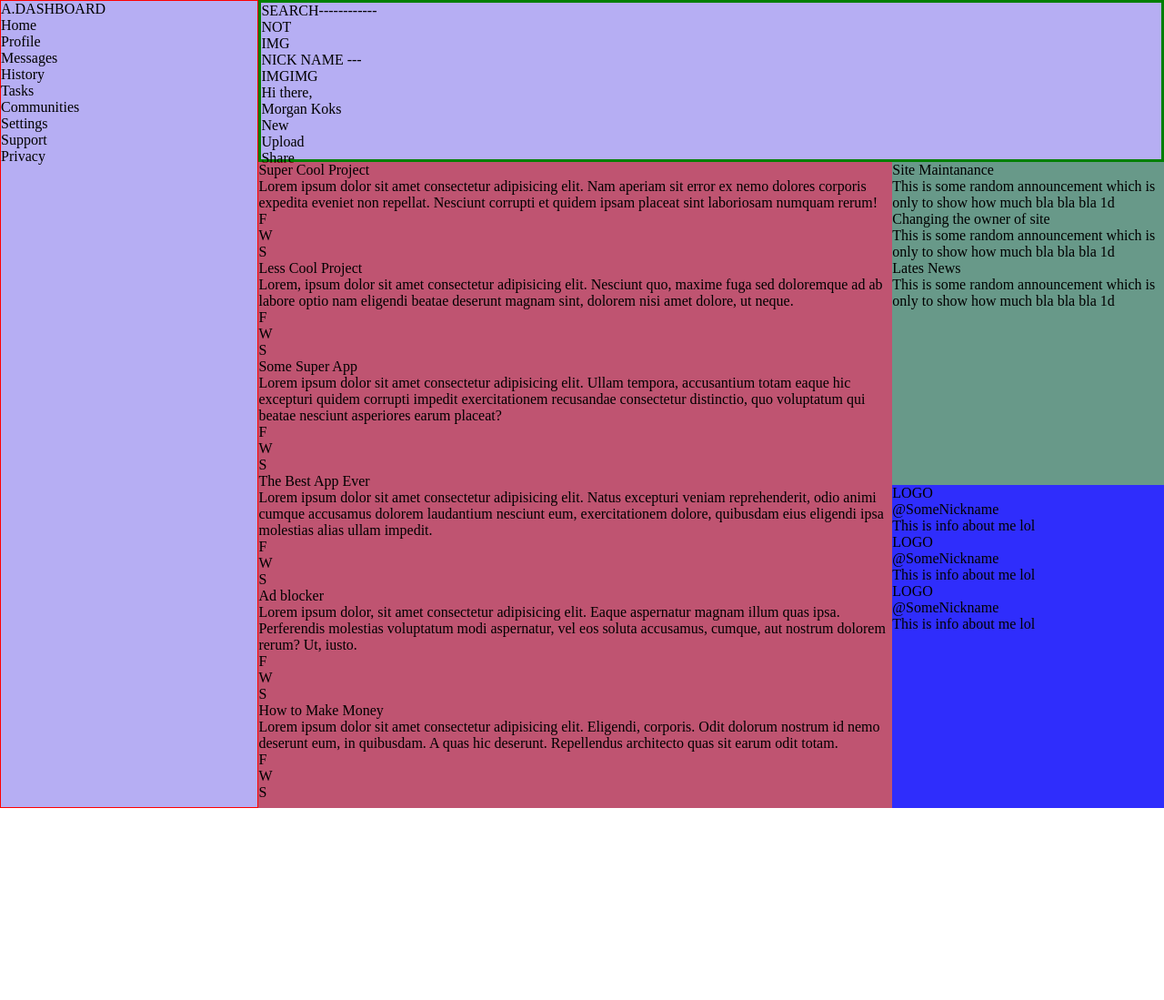
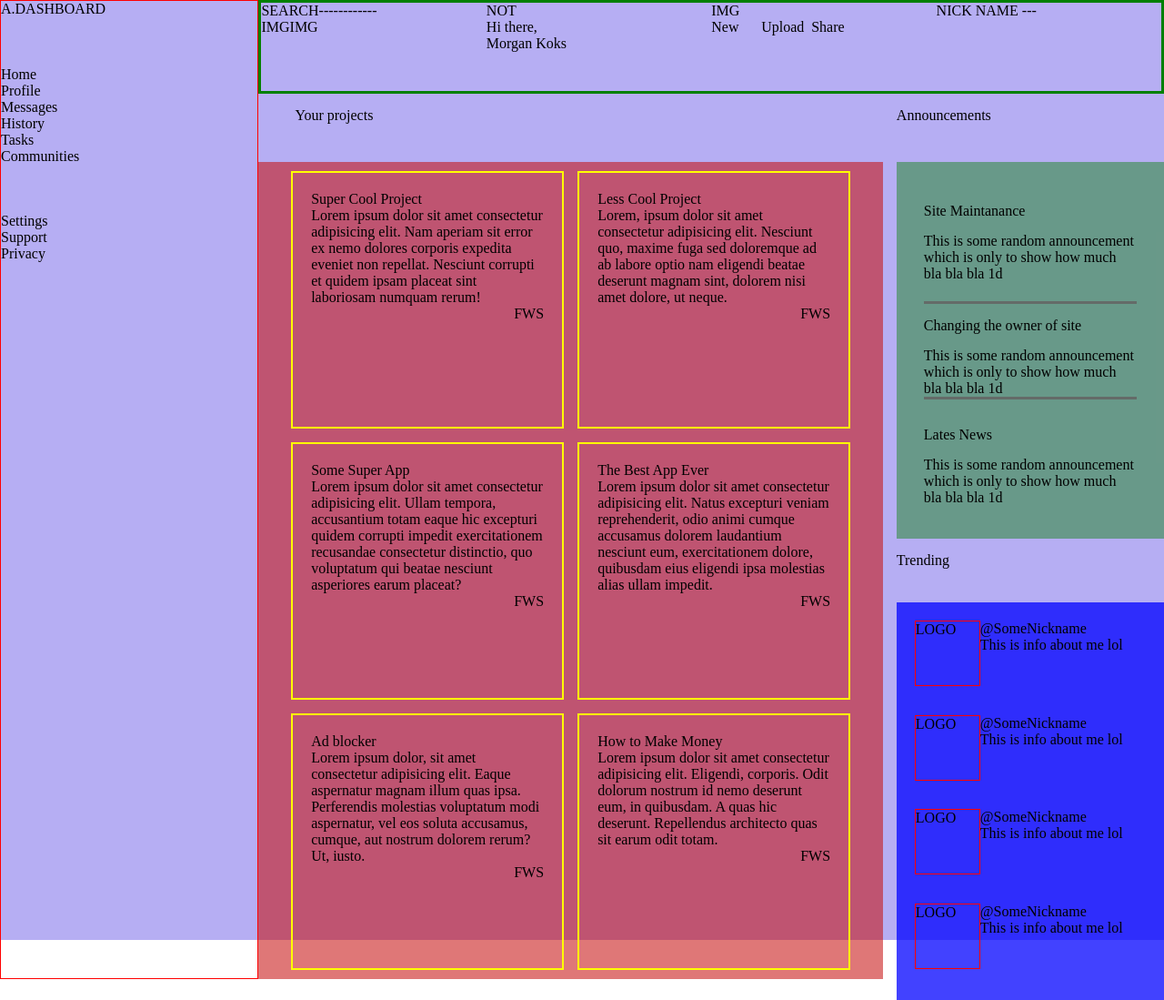
Before and after one commit to Mttt7/admin-dashboard, a plain HTML site: page index.html in a window 1280 px wide. Shown: the top 1099 px of the page at 91% size. Before the commit the page ends 888 px from the top, so only its background shows below. Drawn offline with Linux system fonts and the light colour scheme.

Commit message:
finish basic skeleton with styling

```diff
--- a/index.html
+++ b/index.html
@@ -35,23 +35,27 @@
                 <div class="profile-nickname-small">NICK NAME ---</div>
             </div>
             <div class="bot-header">
+
+
                     <div class="greetings">
                         <div class="profile-medium-photo">IMGIMG</div>
                         <div class="hi-saying">Hi there, </div>
                         <div class="profile-nickname-big">Morgan Koks</div>
-
+                    </div>
                     <div class="buttons">
                         <div class="new-button">New</div>
                         <div class="upload-button">Upload</div>
                         <div class="share-button">Share</div>
                     </div>
-                </div>
+
             </div>
         </div>
 
 
         <div class="main">
+            <div class="projects-tittle">Your projects</div>
             <div class="projects">
+
                 <div class="card">
                     <div class="card-tittle">Super Cool Project</div>
                     <div class="card-description">Lorem ipsum dolor sit amet consectetur adipisicing elit. Nam aperiam sit error ex nemo dolores corporis expedita eveniet non repellat. Nesciunt corrupti et quidem ipsam placeat sint laboriosam numquam rerum!</div>
@@ -107,8 +111,10 @@
                     </div>
                 </div>
             </div>
+            <div class="ann-tittle">Announcements</div>
+            <div class="announcements">
 
-            <div class="announcements">
+
                     <div class="ann-card">
                         <div class="ann-tittle">Site Maintanance</div>
                         <div class="ann-description">This is some random announcement which is only to show how much bla bla bla 1d</div>
@@ -121,23 +127,41 @@
                         <div class="ann-tittle">Lates News</div>
                         <div class="ann-description">This is some random announcement which is only to show how much bla bla bla 1d</div>
                     </div>
+
             </div>
-
+            <div class="tren-tittle">Trending</div>
             <div class="trending">
                 <div class="tren-card">
                     <div class="logo">LOGO</div>
+                    <div class="tren-nick-wrapper">
                         <div class="tren-nickname">@SomeNickname</div>
                         <div class="tren-description">This is info about me lol</div>
                     </div>
+
+                </div>
                 <div class="tren-card">
                     <div class="logo">LOGO</div>
+                    <div class="tren-nick-wrapper">
                         <div class="tren-nickname">@SomeNickname</div>
                         <div class="tren-description">This is info about me lol</div>
                     </div>
+
+                </div>
                 <div class="tren-card">
                     <div class="logo">LOGO</div>
+                    <div class="tren-nick-wrapper">
                         <div class="tren-nickname">@SomeNickname</div>
                         <div class="tren-description">This is info about me lol</div>
+                    </div>
+
+                </div>
+                <div class="tren-card">
+                    <div class="logo">LOGO</div>
+                    <div class="tren-nick-wrapper">
+                        <div class="tren-nickname">@SomeNickname</div>
+                        <div class="tren-description">This is info about me lol</div>
+                    </div>
+
                 </div>
             </div>
         </div>
--- a/styles/style.scss
+++ b/styles/style.scss
@@ -33,35 +33,141 @@ time, mark, audio, video {
 
     display: grid;
     grid-template-columns: 2fr 7fr;
-    grid-template-rows: 20% 1fr;
+    grid-template-rows: 10% 1fr;
 }
 
 .sidebar{
     border: red 1px solid;
+    grid-area: 1/1/3/2;
 
-    grid-area: 1/1/3/2;
+    display: flex;
+    flex-direction: column;
+    gap:5%;
 }
 
 .header{
     border: solid green 3px;
     grid-area: 1/2/2/3;
+
+    .top-header{
+        display: grid;
+        grid-template-columns: repeat(4,1fr);
+        grid-template-rows: 1fr;
+    }
+
+    .bot-header{
+        display: grid;
+        grid-template-columns: 3fr 1fr 1fr 1fr;
+        grid-template-rows: 1fr;
+
+        .greetings{
+            display: grid;
+            grid-template-columns: 1fr 1fr;
+            grid-template-rows: 1fr 1fr;
+
+            .profile-medium-photo{
+                grid-area:1/1/3/2;
+            }
+        }
+
+        .buttons{
+            display: grid;
+            grid-template-columns: 1fr 1fr 1fr;
+
+        }
+    }
 }
 
 .main{
     display: grid;
     grid-template-columns: 7fr 3fr;
-    grid-template-rows: 1fr 1fr;
+    grid-template-rows: 60px 1fr 40px 1fr;
+    gap:15px;
 
     .projects{
         background-color: rgba(199, 17, 17, 0.569);
-        grid-area: 1/1/3/2;
+        grid-area: 2/1/5/2;
+
+        padding: 10px;
+
+        display: grid;
+
+        justify-content: center;
+        grid-template-columns: repeat(auto-fit,minmax(250px,300px));
+        grid-template-rows: 1fr 1fr 1fr;
+        gap:15px;
+        .card{
+            border: 2px yellow solid;
+
+
+
+            padding: 20px;
+
+
+            .card-buttons{
+                display: flex;
+                justify-content: flex-end;
+            }
+        }
+
     }
+
+    .projects-tittle{
+        grid-area: 1/1/1/1;
+        padding: 15px;
+        padding-left: 40px;
+    }
+
+    .ann-tittle{
+        grid-area: 1/2/2/2;
+        padding: 15px;
+        padding-left: 0;
+    }
+
     .announcements{
         background-color: rgba(14, 127, 14, 0.461);
-        grid-area: 1/2/2/3;
+        grid-area: 2/2/3/3;
+        padding: 30px;
+        display: grid;
+        grid-template-columns: 1fr;
+        grid-template-rows: 1fr 1fr 1fr;
+        gap:15px;
+
+
+        .ann-card:nth-child(2){
+            border-top: rgba(100, 96, 96, 0.797) solid 3px;
+            border-bottom: rgba(100, 96, 96, 0.797) solid 3px;
+        }
+
+
+    }
+    .tren-tittle{
+        grid-area: 3/2/4/3;
+
     }
     .trending{
         background-color: rgba(0, 0, 255, 0.741);
-        grid-area: 2/2/3/3;
+        grid-area: 4/2/4/3;
+        padding: 20px;
+
+        height: 100%;
+        display: grid;
+        grid-template-rows: 1fr 1fr 1fr 1fr;
+
+        .tren-card{
+           display: flex;
+
+           .logo{
+            width: 70px;
+            height: 70px;
+            border: 1px solid red;
+           }
+
+        }
+        .tren-nick-wrapper{
+            display: flex;
+            flex-direction: column;
+
+        }
     }
 }
```
Also changed, not shown: styles/style.css, 1 other file. Lines whose indentation alone changed are shown as unchanged.
